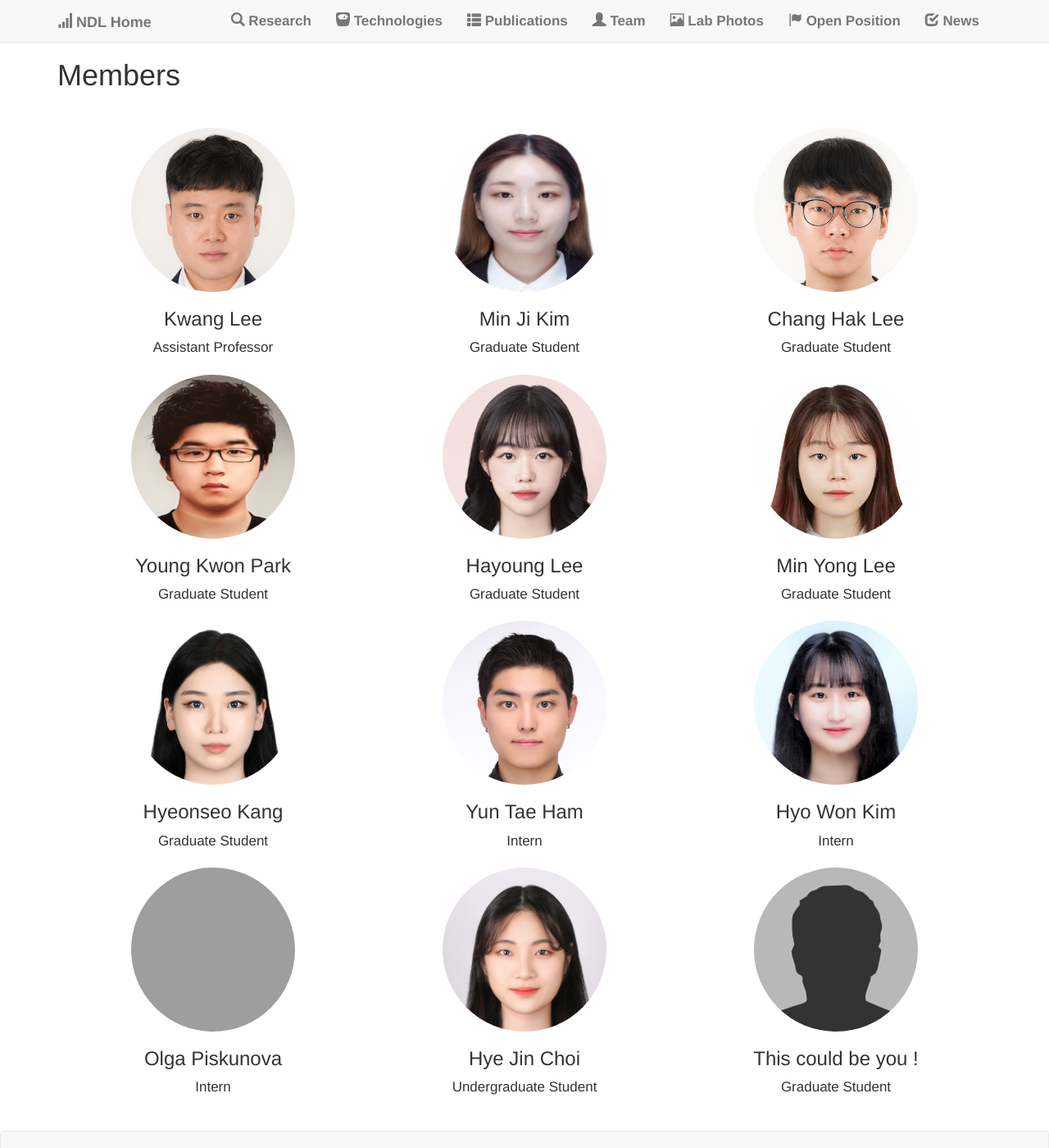
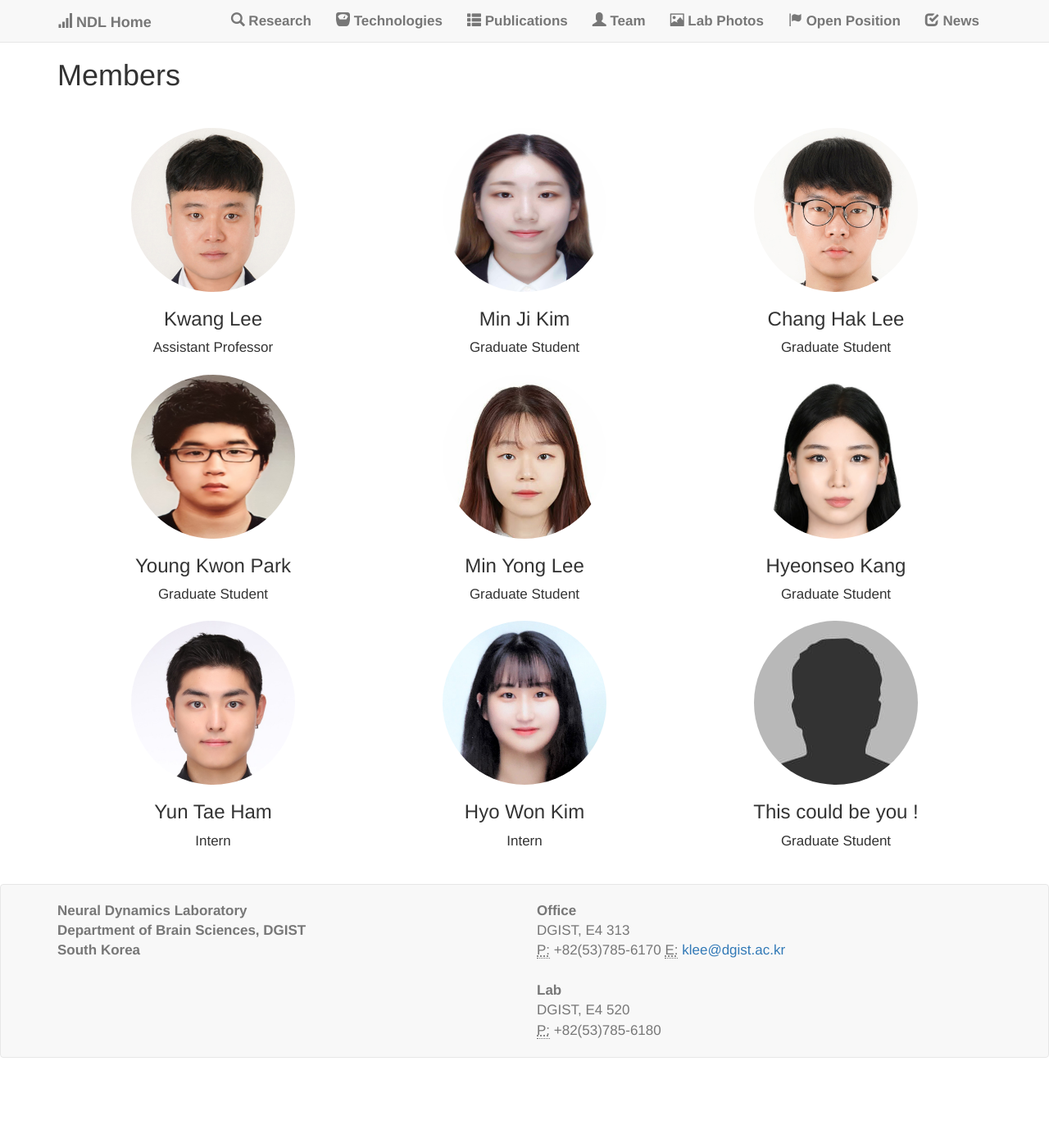
Before and after one commit to kleelab/kleelab.github.io, a Jekyll site: the page built from people.html, in a window 1280 px wide and 1400 px high. Shown: the whole window at 82% size. Built offline with Jekyll 4.4.1, drawn with Linux system fonts in a browser that asks for light colours; nearby versions of some CDN libraries; a style sheet for code colours, icons or effects is not loaded; grey boxes are pictures that could not be loaded.

Commit message:
Update people.yml

```diff
--- a/_data/people.yml
+++ b/_data/people.yml
@@ -16,10 +16,6 @@
   role: Graduate Student
   photo: "/images/Young Kwon Park.jpg"
 
-- name: Hayoung Lee
-  role: Graduate Student
-  photo: "/images/Hayoung Lee.JPG"
-
 - name: Min Yong Lee
   role: Graduate Student
   photo: "/images/Min Yong Lee.jpg"
@@ -36,14 +32,6 @@
   role: Intern
   photo: "/images/Hyo Won Kim.jpg"
 
-- name: Olga Piskunova
-  role: Intern
-  photo: "/images/Olga Piskunova.jpg"
-
-- name: Hye Jin Choi
-  role: Undergraduate Student
-  photo: "/images/Hye Jin Choi.jpg"
-
 - name: "This could be you !"
   role: Graduate Student
   photo: "/images/Rock.jpg"
```
